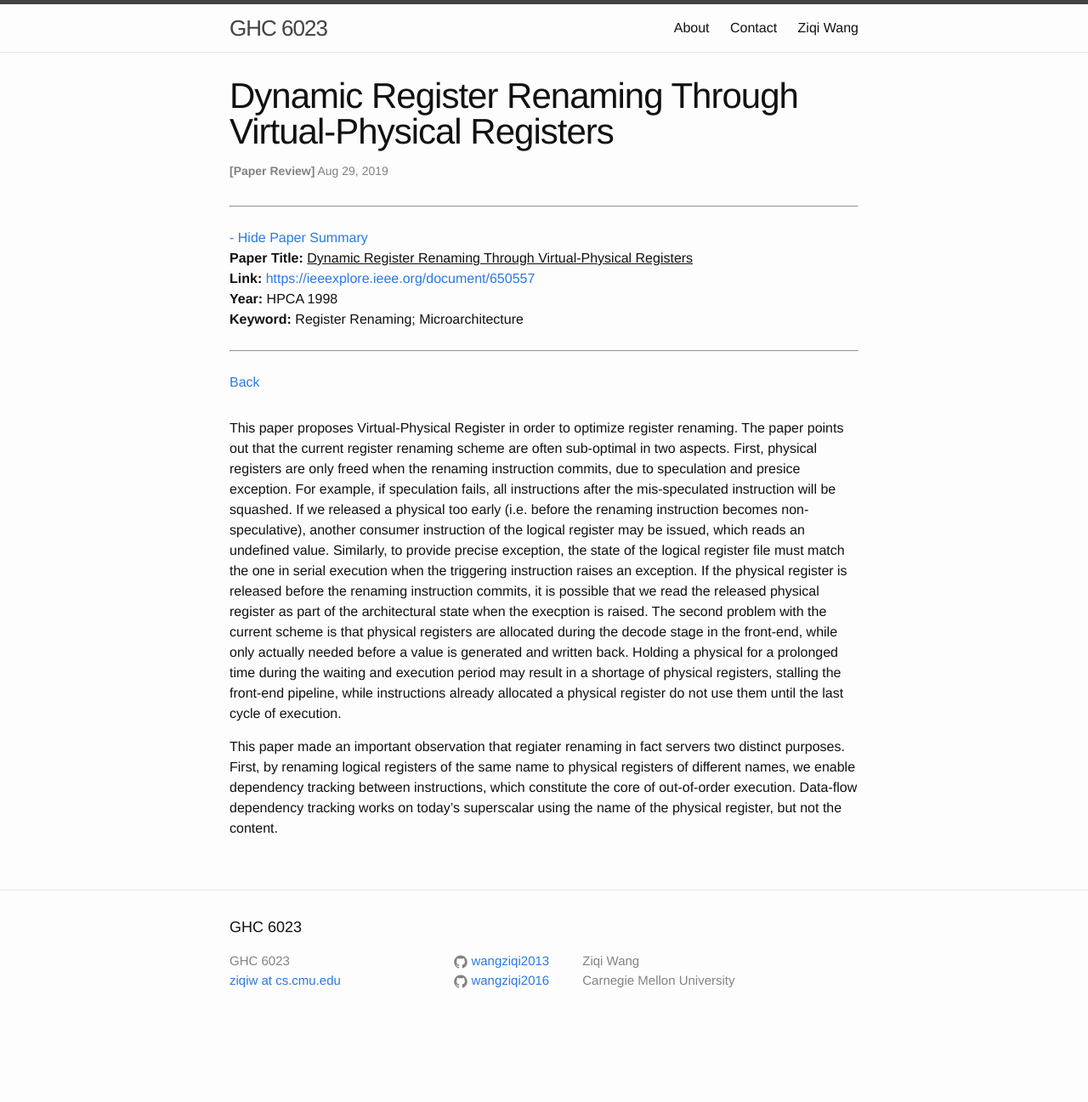
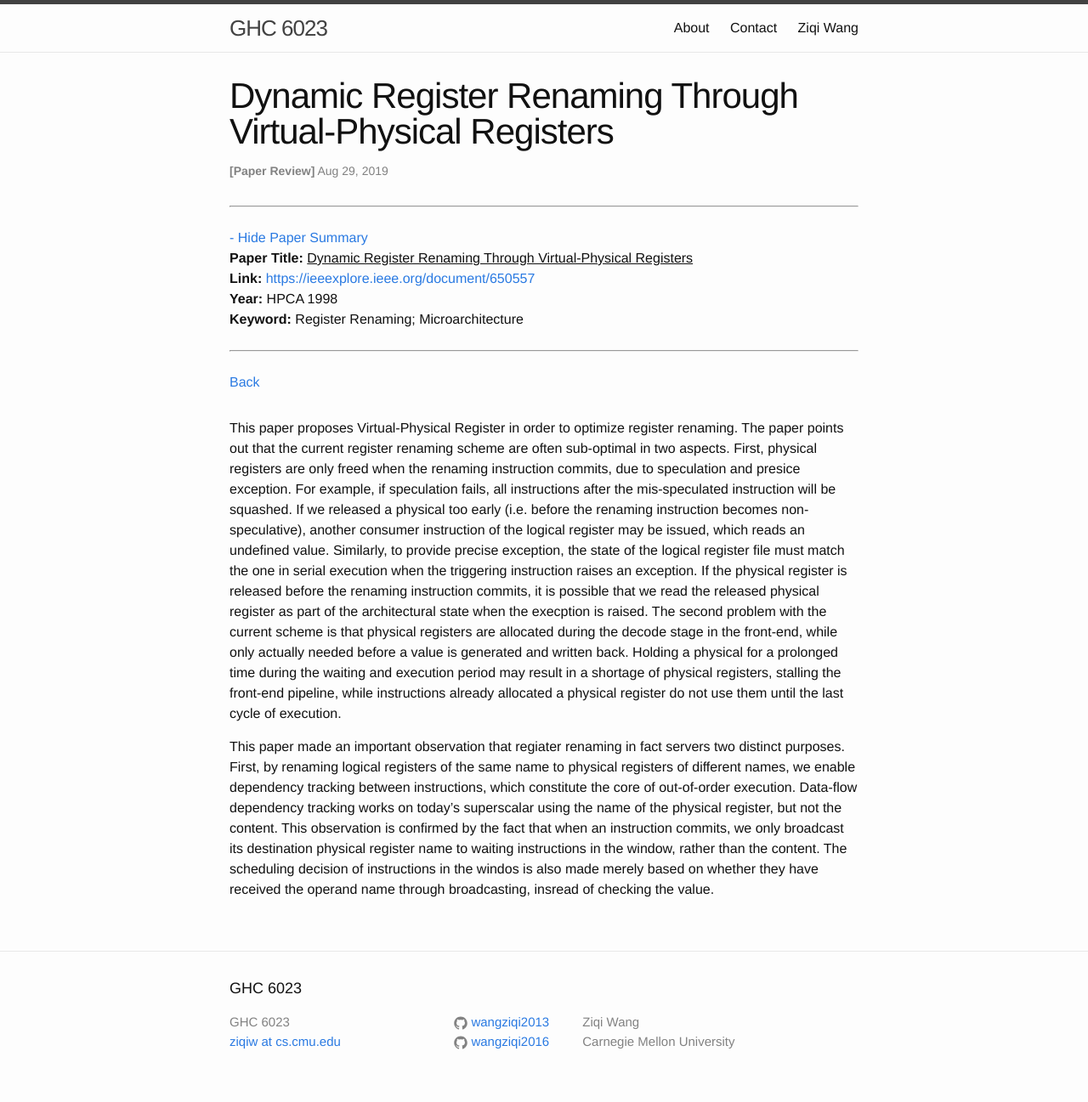
Before and after one commit to wangziqi2013/wangziqi2013.github.io, a Jekyll site: the page built from _posts/2019-08-29-Dynamic-Reg-Renaming-Through-VP-Registers.markdown, in a window 1280 px wide. Shown: the whole page at 85% size. Built offline with Jekyll 4.4.1, drawn with Linux system fonts in a browser that asks for light colours; before the commit the page ends 1225 px from its top, so only the background shows below that.

Commit message:
Finish first observation

```diff
--- a/_posts/2019-08-29-Dynamic-Reg-Renaming-Through-VP-Registers.markdown
+++ b/_posts/2019-08-29-Dynamic-Reg-Renaming-Through-VP-Registers.markdown
@@ -29,4 +29,7 @@ already allocated a physical register do not use them until the last cycle of ex
 This paper made an important observation that regiater renaming in fact servers two distinct purposes. First, by renaming
 logical registers of the same name to physical registers of different names, we enable dependency tracking between instructions,
 which constitute the core of out-of-order execution. Data-flow dependency tracking works on today's superscalar using the
-name of the physical register, but not the content.
+name of the physical register, but not the content. This observation is confirmed by the fact that when an instruction commits,
+we only broadcast its destination physical register name to waiting instructions in the window, rather than the content.
+The scheduling decision of instructions in the windos is also made merely based on whether they have received the operand
+name through broadcasting, insread of checking the value.
```
